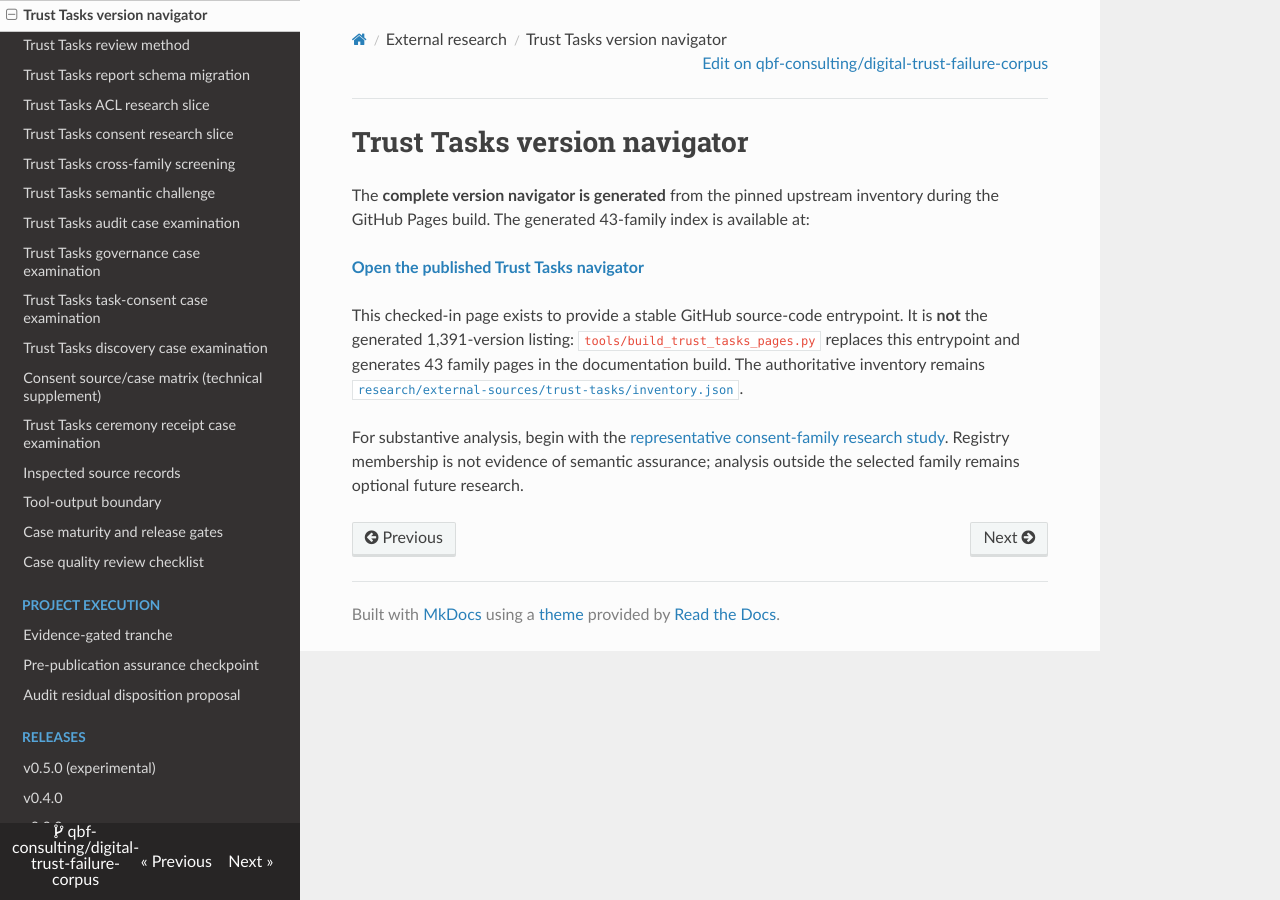
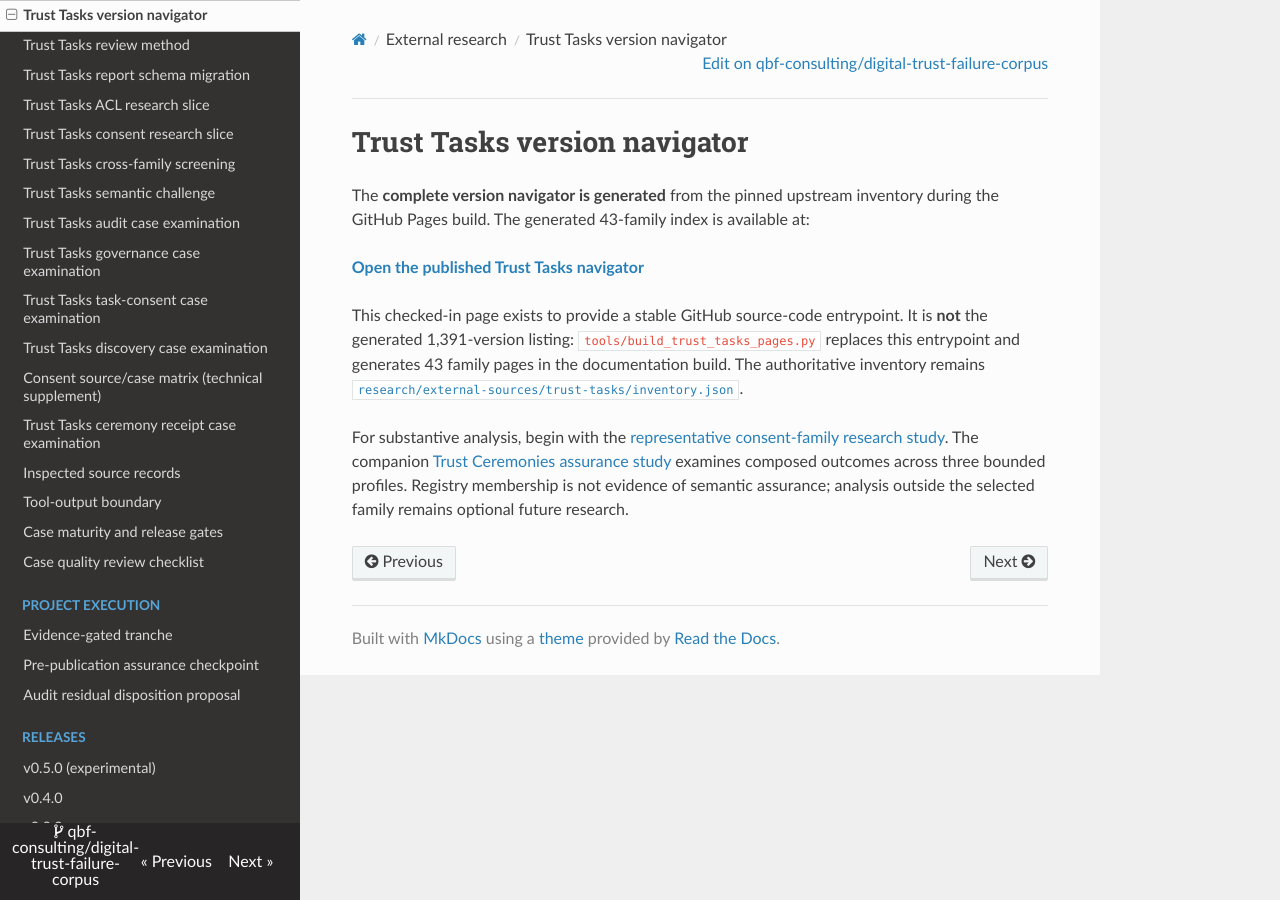
Before and after one commit to qbf-consulting/digital-trust-failure-corpus, an MkDocs documentation site: the page built from docs/trust-tasks/index.md, in a window 1280 px wide. Built offline with MkDocs 1.6.1, drawn with Linux system fonts in a browser that asks for light colours; nearby versions of some CDN libraries.

Commit message:
docs(research): expose ceremony study in docs/trust-tasks/index.md (#168)
AI-assisted documentation integration.
Signed-off-by: sankarshan <1469458+sankarshanmukhopadhyay@users.noreply.github.com>

```diff
--- a/docs/trust-tasks/index.md
+++ b/docs/trust-tasks/index.md
@@ -6,4 +6,4 @@ The **complete version navigator is generated** from the pinned upstream invento
 
 This checked-in page exists to provide a stable GitHub source-code entrypoint. It is **not** the generated 1,391-version listing: `tools/build_trust_tasks_pages.py` replaces this entrypoint and generates 43 family pages in the documentation build. The authoritative inventory remains [`research/external-sources/trust-tasks/inventory.json`](https://github.com/qbf-consulting/digital-trust-failure-corpus/blob/main/research/external-sources/trust-tasks/inventory.json).
 
-For substantive analysis, begin with the [representative consent-family research study](../trust-tasks-representative-consent-study.md). Registry membership is not evidence of semantic assurance; analysis outside the selected family remains optional future research.
+For substantive analysis, begin with the [representative consent-family research study](../trust-tasks-representative-consent-study.md). The companion [Trust Ceremonies assurance study](../trust-ceremonies-assurance-study.md) examines composed outcomes across three bounded profiles. Registry membership is not evidence of semantic assurance; analysis outside the selected family remains optional future research.
```
